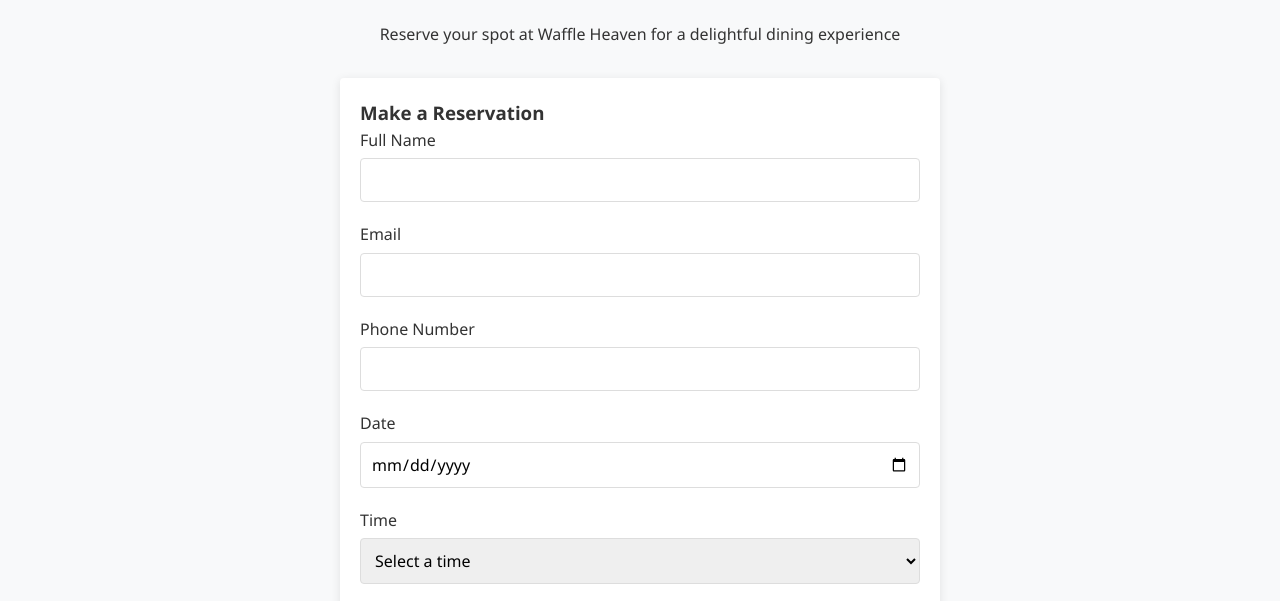
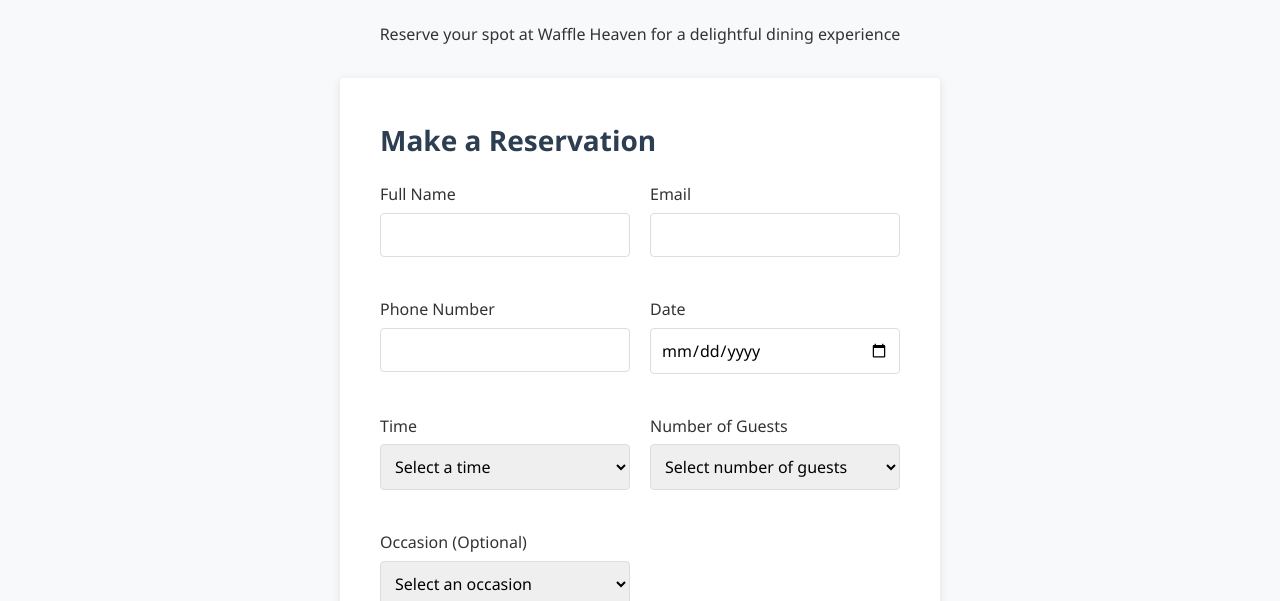
Before and after one commit to jnr-zulu/restaurant-website, a plain HTML site: page pages/reservations.html in a window 1280 px wide. Shown: the part 214-815 px from the top of the page. Drawn offline with Linux system fonts and the light colour scheme.

Commit message:
reservations.css

```diff
--- a/pages/reservations.html
+++ b/pages/reservations.html
@@ -5,6 +5,7 @@
     <meta name="viewport" content="width=device-width, initial-scale=1.0">
     <title>Book a Table - Waffle Heaven</title>
     <link rel="stylesheet" href="../css/style.css">
+    <link rel="stylesheet" href="../css/reservations.css">
     <!-- Remove the reservations.css reference if the file doesn't exist -->
     <script src="../js/main.js" defer></script>
 </head>
```
